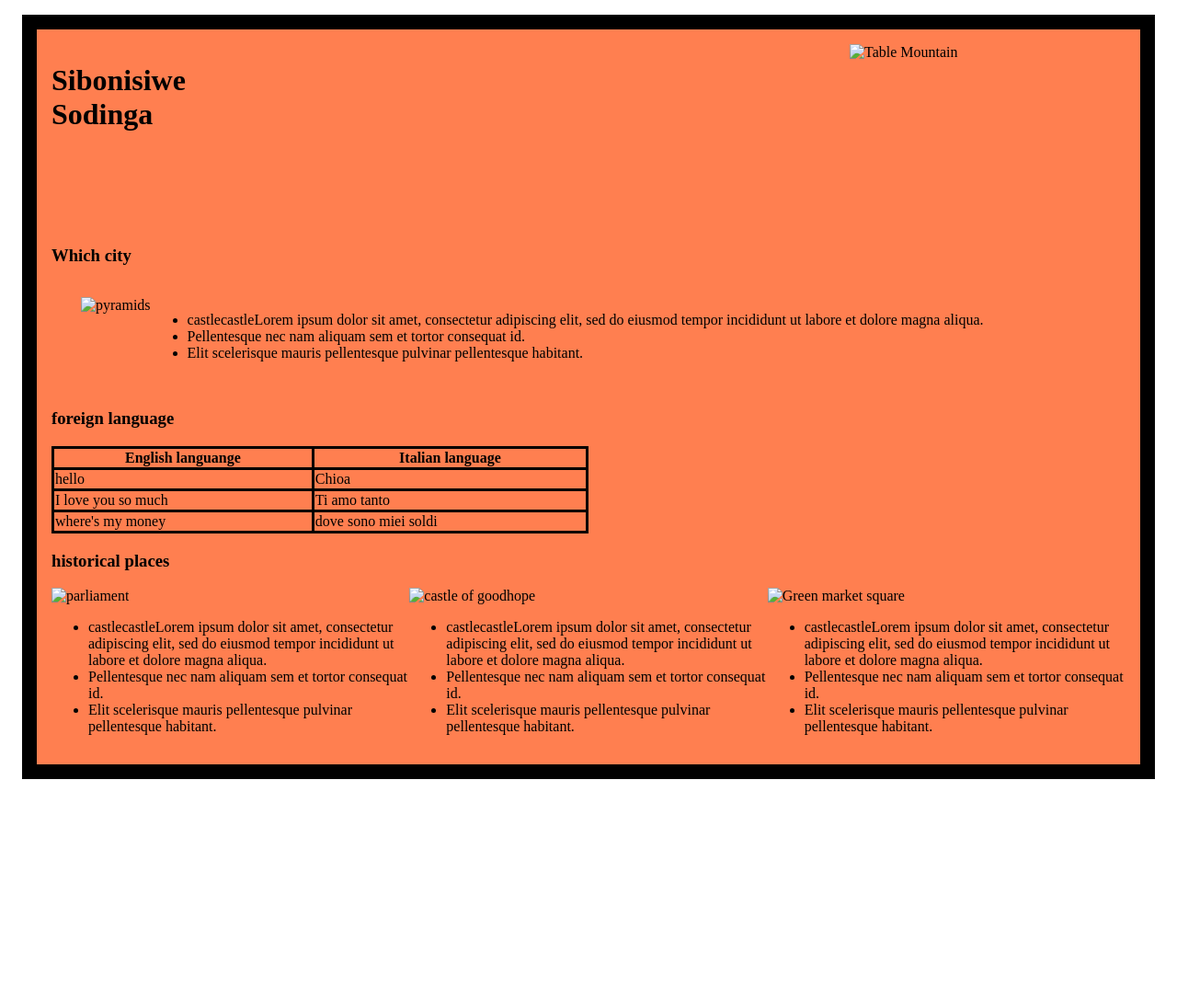
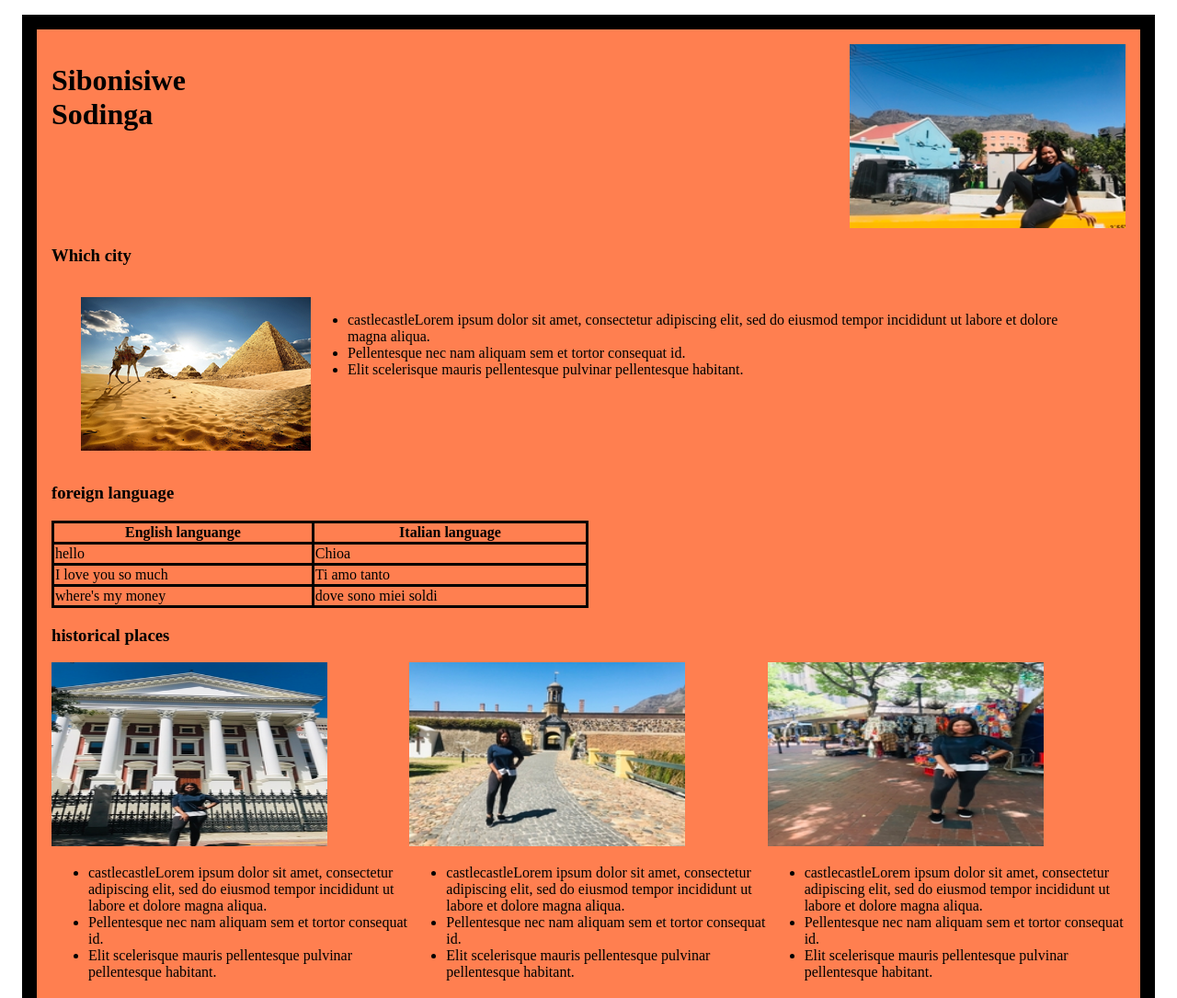
Before and after one commit to Sibonisiwe/my-webpage, a plain HTML site: page my-webpage.html in a window 1280 px wide. Shown: the top 1085 px of the page at 92% size. Before the commit the page ends 863 px from the top, so only its background shows below. Drawn offline with Linux system fonts and the light colour scheme.

Commit message:
second changes

```diff
--- a/my-webpage.html
+++ b/my-webpage.html
@@ -70,7 +70,7 @@
 
 
         <div class="clearfix">
-            <img src="./images/.jpg" alt="Table Mountain" alt="Table Mountain" height="200px" width="300px" style="float: right;">
+            <img src="./images/t-mountain.jpg" alt="Table Mountain" alt="Table Mountain" height="200px" width="300px" style="float: right;">
             <h1>Sibonisiwe <br>Sodinga</h1>
 
         </div>
@@ -80,7 +80,7 @@
         <h3>Which city</h3>
         <div class="fav-city clearfix">
 
-            <img src="./images/.jpg" alt="pyramids">
+            <img src="./images/egypt.jpg" alt="pyramids">
             <ul>
                 <li>castlecastleLorem ipsum dolor sit amet, consectetur adipiscing elit,
                     sed do eiusmod tempor incididunt ut labore et dolore magna aliqua.</li>
@@ -123,7 +123,7 @@
         <div class="content clearfix">
             <div class="parliament">
 
-                <img src="./images/.jpg" alt="parliament">
+                <img src="./images/parliament.jpg" alt="parliament">
                 <ul>
                     <li>castlecastleLorem ipsum dolor sit amet, consectetur adipiscing elit,
                         sed do eiusmod tempor incididunt ut labore et dolore magna aliqua.</li>
@@ -133,7 +133,7 @@
             </div>
 
             <div class="castle">
-                <img src="./images/.jpg" alt="castle of goodhope">
+                <img src="./images/castle.jpg" alt="castle of goodhope">
                 <ul>
                     <li>castlecastleLorem ipsum dolor sit amet, consectetur adipiscing elit,
                         sed do eiusmod tempor incididunt ut labore et dolore magna aliqua.</li>
@@ -143,7 +143,7 @@
             </div>
 
             <div class="market">
-                <img src="./images/.jpg" alt="Green market square">
+                <img src="./images/green-market.jpg" alt="Green market square">
                 <ul>
                     <li>castlecastleLorem ipsum dolor sit amet, consectetur adipiscing elit,
                         sed do eiusmod tempor incididunt ut labore et dolore magna aliqua.</li>
```
